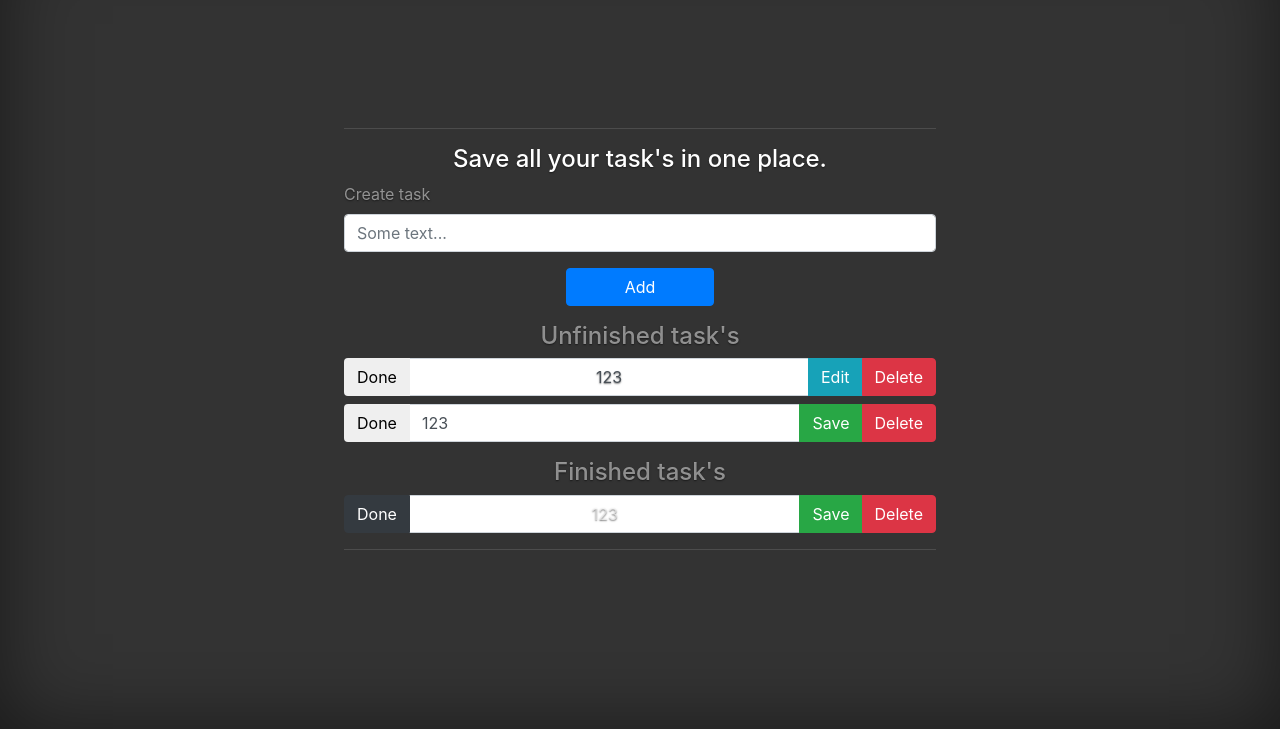
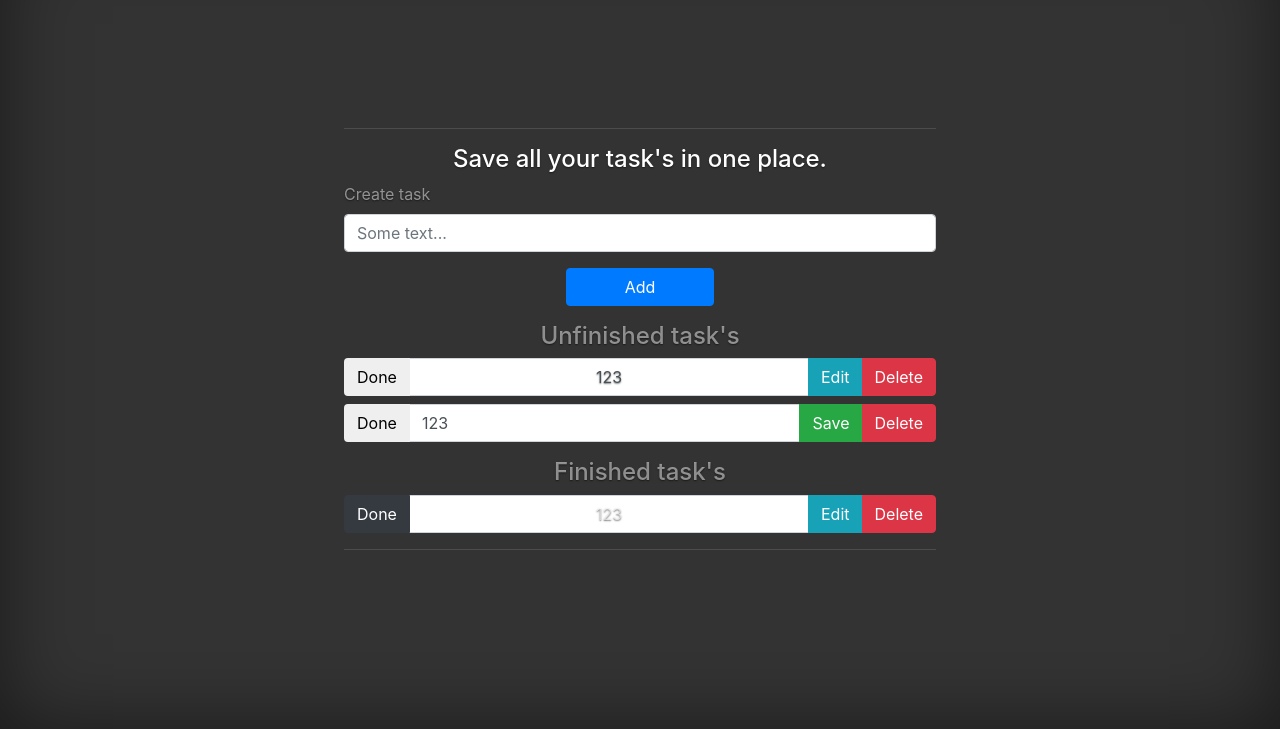
Before and after one commit to ArturAleshchyk/htp-aleshchyk-artur-project, a plain HTML site: page toDoList.html in a window 1280 px wide. Shown: the part 71-800 px from the top of the page. Drawn offline with Linux system fonts and the light colour scheme.

Commit message:
Fix template of finished task's

```diff
--- a/toDoList.html
+++ b/toDoList.html
@@ -77,7 +77,7 @@
                 </div>
                 <label class="form-control text-white-50">123</label>
                 <div class="input-group-append">
-                  <button class="btn btn-success" type="button">Save</button>
+                  <button class="btn btn-info" type="button">Edit</button>
                   <button class="btn btn-danger" type="button">Delete</button>
                 </div>
               </div>
```
